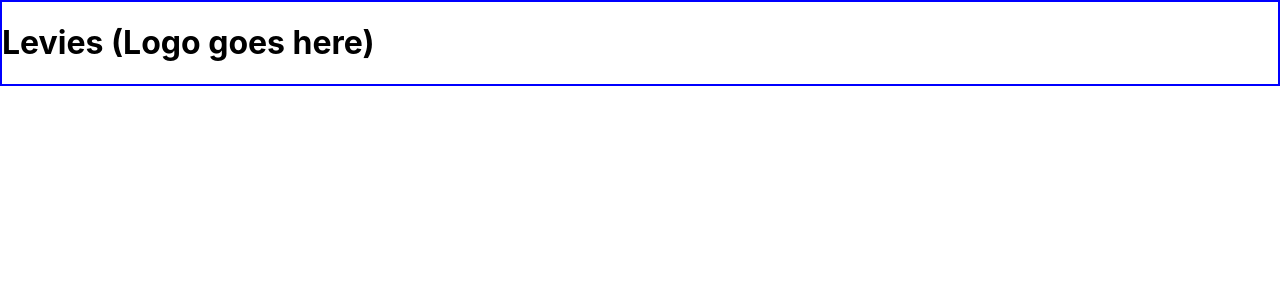
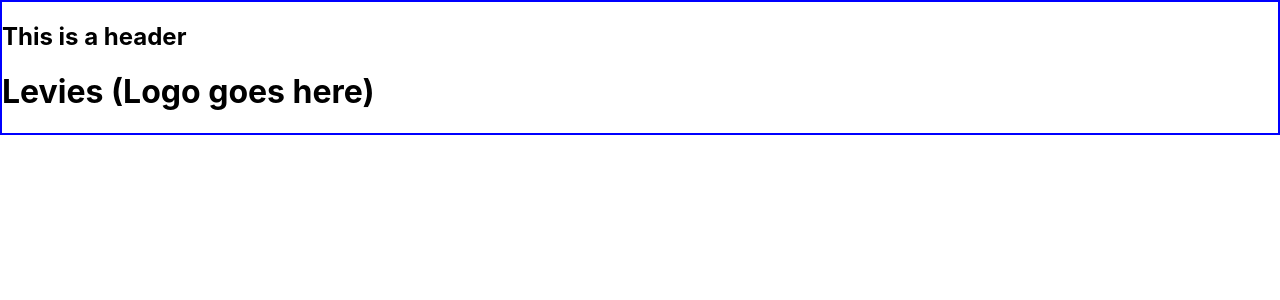
Before and after one commit to baut-jc/levies, a React (Create React App) app: page / in a window 1280 px wide. Shown: the top 300 px of the page. Built offline with nearby package versions, Linux system fonts and the light colour scheme; no server answers.

Commit message:
Add header

```diff
--- a/package.json
+++ b/package.json
@@ -8,6 +8,7 @@
     "@testing-library/user-event": "^13.5.0",
     "react": "^18.2.0",
     "react-dom": "^18.2.0",
+    "react-router-dom": "^6.8.1",
     "react-scripts": "5.0.1",
     "web-vitals": "^2.1.4"
   },
--- a/src/Components/App/App.tsx
+++ b/src/Components/App/App.tsx
@@ -1,6 +1,9 @@
 import React, { useEffect, useState } from "react"
 import "./App.scss"
 import  fetchData  from "../../fetchapis"
+import Header from "../Header/Header"
+
+
 
 
 
@@ -21,6 +24,7 @@ function App() {
 
   return (
     <main className="App">
+      <Header></Header>
       <h1>Levies (Logo goes here)</h1>
       {/* <Form ></Form>  this one will be functional with hooks*/}
 
--- /dev/null
+++ b/src/Components/Header/Header.js
@@ -0,0 +1,19 @@
+import './Header.scss'
+import React from 'react'
+import { Link } from "react-router-dom"
+
+
+const Header = () => {
+    return(
+        <div className='header'>
+            {/* <Link path='/'>
+            <img src=''></img>
+            </Link> */}
+            <h2>This is a header</h2>
+            {/* <Link path=''>MAP</Link> */}
+            {/* <Link path=''>STATIONS NEAR ME</Link> */}
+        </div>
+    )
+}
+
+export default Header
--- a/src/fetchapis.js
+++ b/src/fetchapis.js
@@ -1,6 +1,6 @@
 //key: Z6T9IALxddG6bZYlBZ4IncLhusz3nVjdGSzv9Iu4
 
-const fetchData = () => { return (fetch(`https://developer.nrel.gov/api/alt-fuel-stations/v1.json?fuel_type=E85,ELEC&state=CA&limit=2&api_key=Z6T9IALxddG6bZYlBZ4IncLhusz3nVjdGSzv9Iu4`)
+const fetchData = () => { return (fetch(`https://developer.nrel.gov/api/alt-fuel-stations/v1.json?fuel_type=E85,ELEC&state=CA&limit=200&api_key=Z6T9IALxddG6bZYlBZ4IncLhusz3nVjdGSzv9Iu4`)
 .then(response => response.json()))}
 
 export default fetchData
```
Also changed, not shown: src/Components/Header/Header.css (added), src/Components/Header/Header.scss (added), 2 other files (tests, documents, lock files or other folders).
